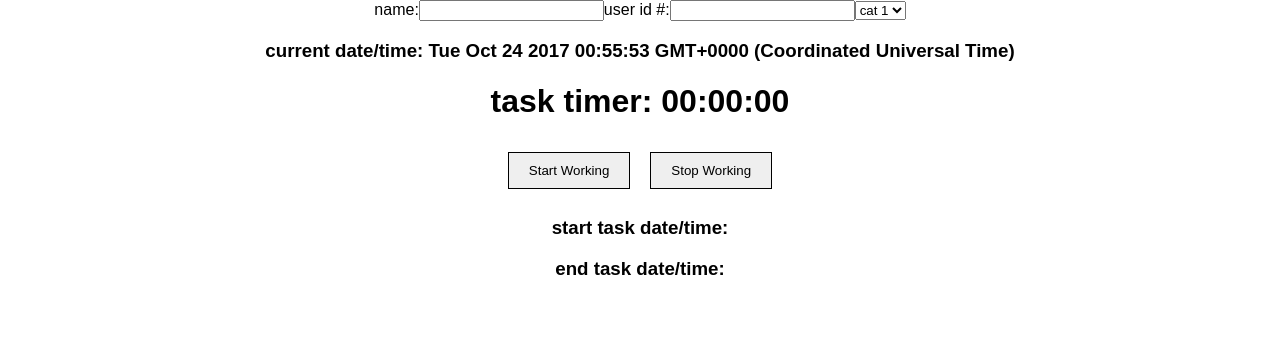
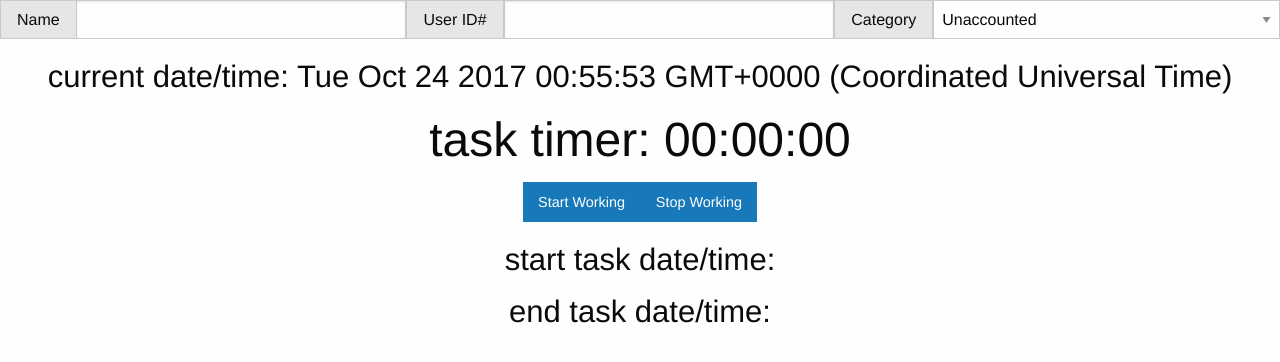
Before and after one commit to erlemulligan/activity-tracker, a React (Create React App) app: page / in a window 1280 px wide. Shown: the top 362 px of the page. Built offline with nearby package versions, Linux system fonts and the light colour scheme.

Commit message:
adding foundation and adding classes to form elements to make inline form inputs/labels

```diff
--- a/package.json
+++ b/package.json
@@ -3,6 +3,7 @@
   "version": "0.1.0",
   "private": true,
   "dependencies": {
+    "foundation-sites": "^6.4.4-rc1",
     "react": "^16.0.0",
     "react-dom": "^16.0.0",
     "react-scripts": "1.0.14"
--- a/public/index.html
+++ b/public/index.html
@@ -19,7 +19,7 @@
       work correctly both with client-side routing and a non-root public URL.
       Learn how to configure a non-root public URL by running `npm run build`.
     -->
-    <title>React App</title>
+    <title>Activity Tracker</title>
   </head>
   <body>
     <noscript>
--- a/src/Components/ButtonComponent/index.js
+++ b/src/Components/ButtonComponent/index.js
@@ -1,9 +1,10 @@
-import React from 'react';
-import './ButtonComponent.css';
+import React from 'react'
+import '../../../node_modules/foundation-sites/dist/css/foundation.css'
+import './ButtonComponent.css'
 
 const ButtonComponent = (props) => {
   return (
-    <button className="ButtonComponentContainer" onClick={props.onClick}>
+    <button className="button" onClick={props.onClick}>
       {props.buttonText}
     </button>
   );
--- a/src/Components/TaskListItemComponent/index.js
+++ b/src/Components/TaskListItemComponent/index.js
@@ -1,5 +1,6 @@
-import React from 'react';
-import './TaskListItemComponent.css';
+import React from 'react'
+import '../../../node_modules/foundation-sites/dist/css/foundation.css'
+import './TaskListItemComponent.css'
 
 const TaskListItemComponent = (props) => {
   return (
--- a/src/Components/TimerComponent/index.js
+++ b/src/Components/TimerComponent/index.js
@@ -1,6 +1,7 @@
 import React, { Component } from 'react'
 import ButtonComponent from '../ButtonComponent'
 import TaskListItemComponent from '../TaskListItemComponent'
+import '../../../node_modules/foundation-sites/dist/css/foundation.css'
 import './TimerComponent.css';
 
 class TimerComponent extends Component {
@@ -118,16 +119,22 @@ class TimerComponent extends Component {
   render() {
     return (
       <div className="TimerComponentContainer">
-        <form>
-          <label>name:</label>
-          <input type="text" value={this.state.userName} onChange={this.handleUserNameChange}/>
-          <label>user id #:</label>
-          <input type="text" value={this.state.userIdNumber} onChange={this.handleUserIdNumberChange}/>
-          <select onChange={this.handleTaskCategoryChange}>
-            <option value="cat 1">cat 1</option>
-            <option value="cat 2">cat 2</option>
+        <div class="input-group">
+          <span class="input-group-label">Name</span>
+          <input className="input-group-field" type="text" value={this.state.userName} onChange={this.handleUserNameChange}/>
+
+          <span class="input-group-label">User ID#</span>
+          <input className="input-group-field" type="text" value={this.state.userIdNumber} onChange={this.handleUserIdNumberChange}/>
+
+          <span class="input-group-label">Category</span>
+          <select className="input-group-field" onChange={this.handleTaskCategoryChange}>
+            <option value="Unaccounted Time">Unaccounted</option>
+            <option value="Development">Development</option>
+            <option value="Communication">Communication</option>
+            <option value="Meeting">Meeting</option>
+            <option value="Break">Break</option>
           </select>
-        </form>
+        </div>
         <h3>{`current date/time: ${this.state.currentDate}`}</h3>
         <h1>{`task timer: ${this.getHours()}:${this.getMinutes()}:${this.getSeconds()}`}</h1>
         <ButtonComponent buttonText="Start Working" onClick={this.handleStart}/>
```
Also changed, not shown: 1 other file (tests, documents, lock files or other folders).
